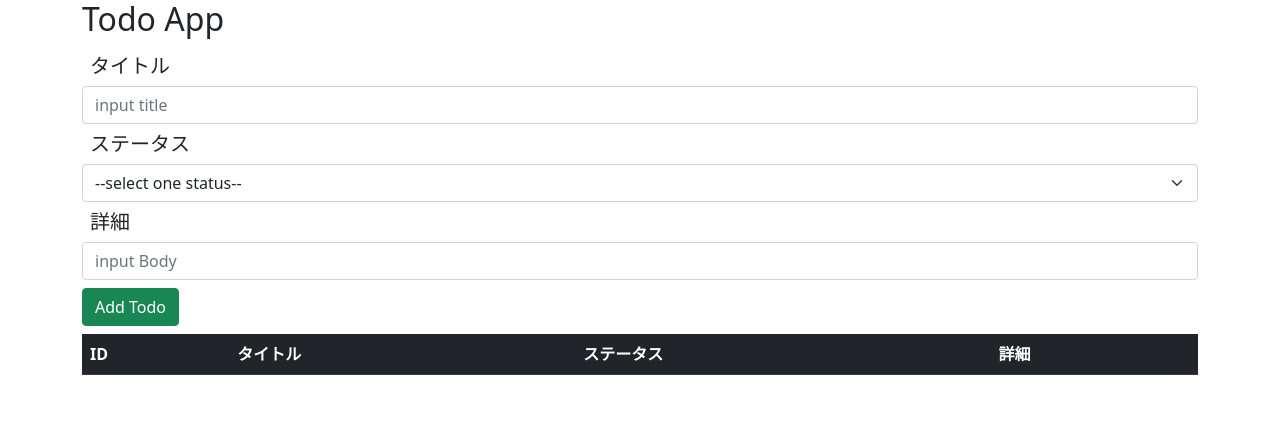
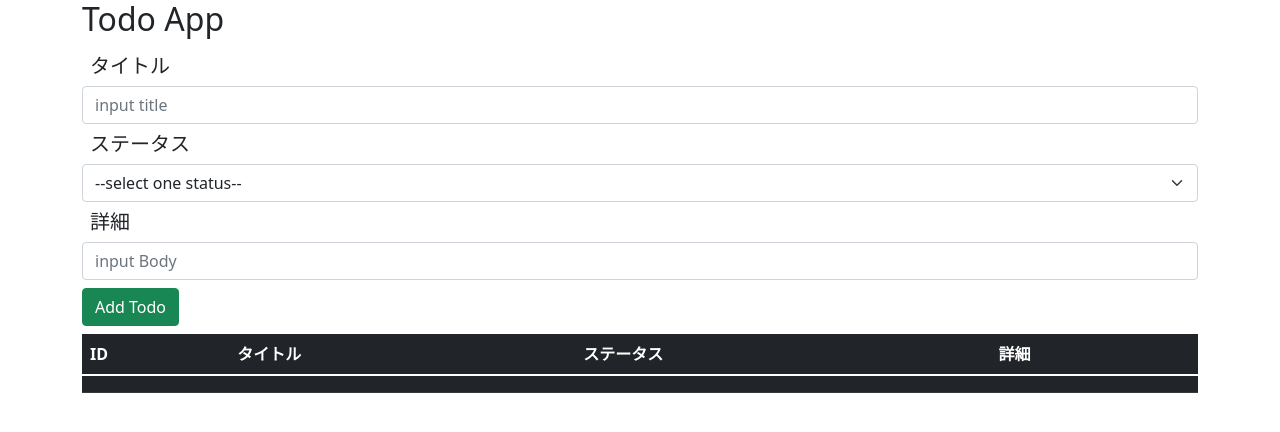
Before and after one commit to washogo/react-hooks-todo-app, a React (Create React App) app: page / in a window 1280 px wide. Shown: the top 432 px of the page. Built offline with nearby package versions, Linux system fonts and the light colour scheme.

Commit message:
creat-add-todos-button

```diff
--- a/src/components/App.js
+++ b/src/components/App.js
@@ -19,6 +19,18 @@ const App = () => {
   const handleInputBody = (e) => {
     setBody(e.target.value);
   }
+
+  const handleAddTodo = (e) => {
+    e.preventDefault();
+
+    setTodos([ ...todos, {
+      id: todos.length + 1,
+      title: title,
+      status: status,
+      body: body
+    }])
+  }
+  console.log(todos)
 
   return (
     <>
@@ -54,7 +66,7 @@ const App = () => {
             onChange={handleInputBody}
           />
         </div>
-        <button className="btn btn-success my-2">Add Todo</button>
+        <button className="btn btn-success my-2" onClick={handleAddTodo}>Add Todo</button>
       </form>
       <table className="table table-dark">
         <thead>
@@ -65,7 +77,14 @@ const App = () => {
             <th>詳細</th>
           </tr>
         </thead>
-        <tbody></tbody>
+        <tbody>
+          <tr>
+            <td></td>
+            <td></td>
+            <td></td>
+            <td></td>
+          </tr>
+        </tbody>
       </table>
     </div>
     </>
```
